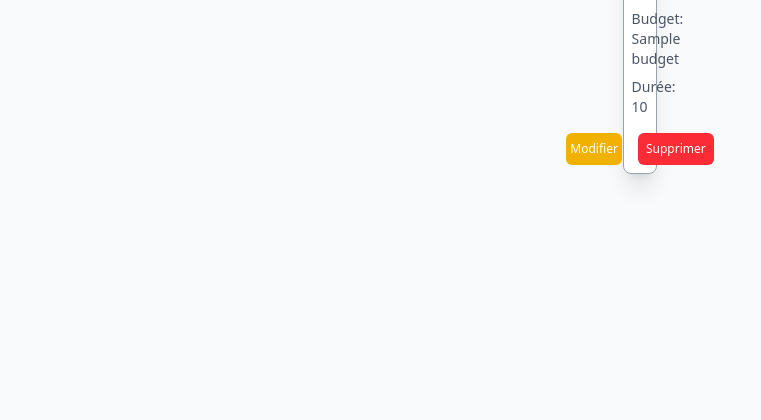
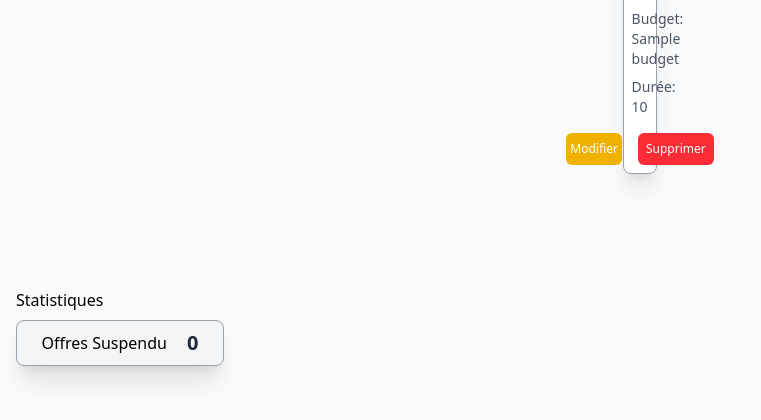
Before and after one commit to Abdelhakim-Baalla/LkhadmaConnect-PostgreSQL-PHP-Platform, a PHP site: template app/views/component/projectInfo.php in a window 1280 px wide. Shown: the part 280-700 px from the top of the page, without its empty margins (0-761 px from the left). Run offline with PHP 8.4, Linux system fonts and the light colour scheme; the template is opened without the code that fills it: most values are stand-ins (such as "Sample title", 1, 10 or a date in 2020); grey boxes marked "Sample" are stand-in pictures; some libraries are stand-ins or nearby versions.

Commit message:
J'ai Ajouter la fonctionnalité de l'affichage des offres lorsque leur status et suspendu et l'affichage le nombre des offres suspendu et finalement l'affichage des offres lorque il sont Active

```diff
--- a/app/views/component/projectInfo.php
+++ b/app/views/component/projectInfo.php
@@ -10,7 +10,9 @@
 <body class="bg-gray-50 p-4 flex content-center">
 
     <div class="flex flex-wrap gap-3 mx-auto justify-center">
-        <?php foreach ($project as $tyys) { ?>
+        <?php $count = 0; foreach ($project as $tyys) { if ($tyys->getStatus() == 'pending'){
+            $count = $count + 1;
+            }else{ ?>
 
         <div class="bg-white p-2 lg:w-[17%] md:w-[40%] sm:w-[60%]  border-[1px] border-solid border-gray-400 rounded-lg shadow-xl mb-3 transition-transform hover:scale-105">
             <div class="flex flex-col justify-center items-center ">
@@ -34,8 +36,20 @@
             </div>
         </div>
 
-        <?php } ?>
+        <?php }} ?>
     </div>
 
+    <div class="justify-center absolute w-1/2 top-[70%] ">
+        <h1 class="my-2">Statistiques</h1>
+        <div class="bg-gray-100 p-2 w-52 border-[1px] border-solid border-gray-400 rounded-lg shadow-xl transition-transform hover:scale-105">
+            <div class="flex gap-5 justify-center items-center ">
+                <h1>Offres Suspendu</h1>
+                <div>
+                    <h3 class="text-xl text-center font-semibold text-gray-800"><?php echo $count;?></h3>
+                </div>
+            </div>
+        </div>
+
+    </div>
 </body>
 </html>
```
